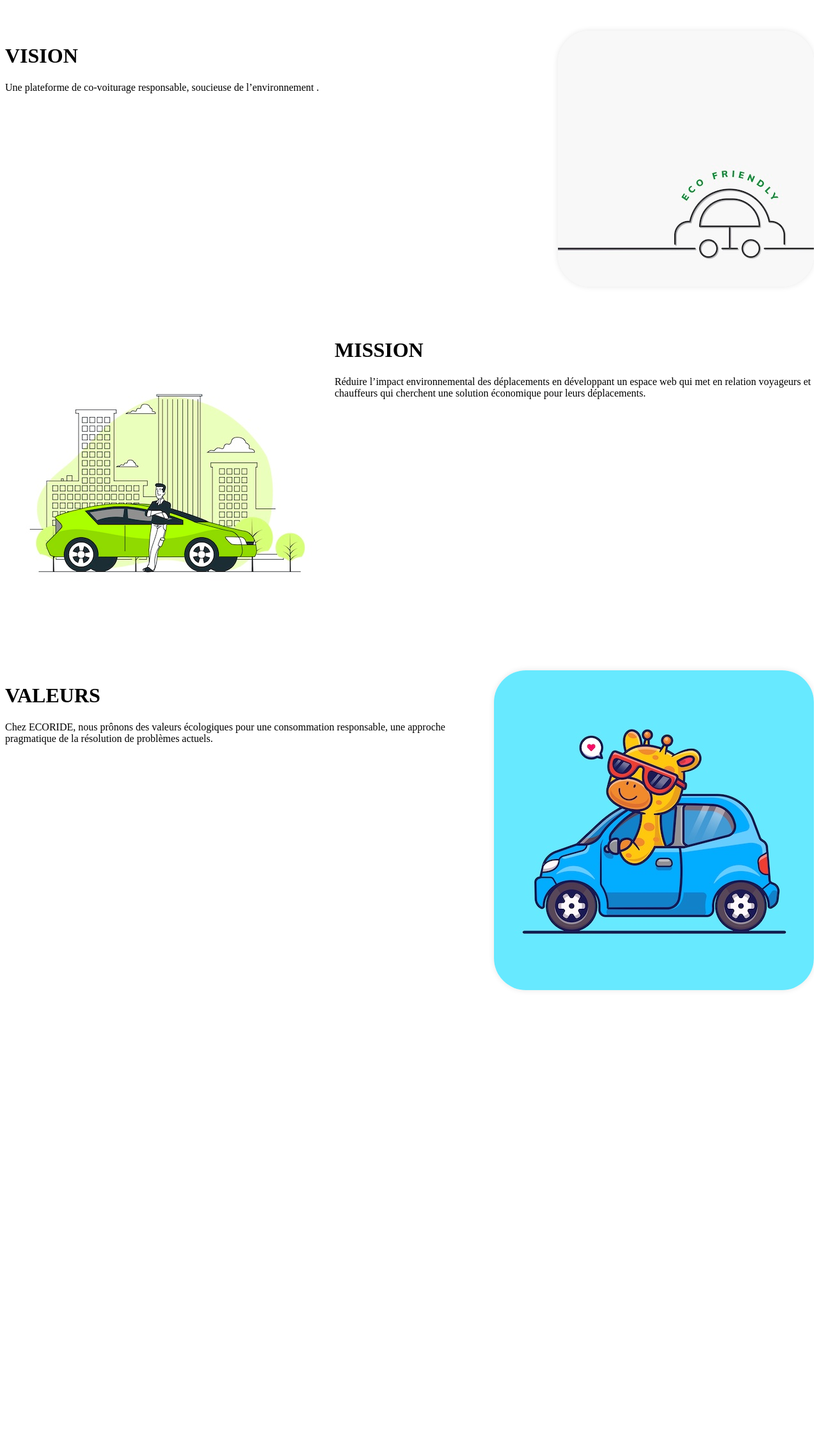
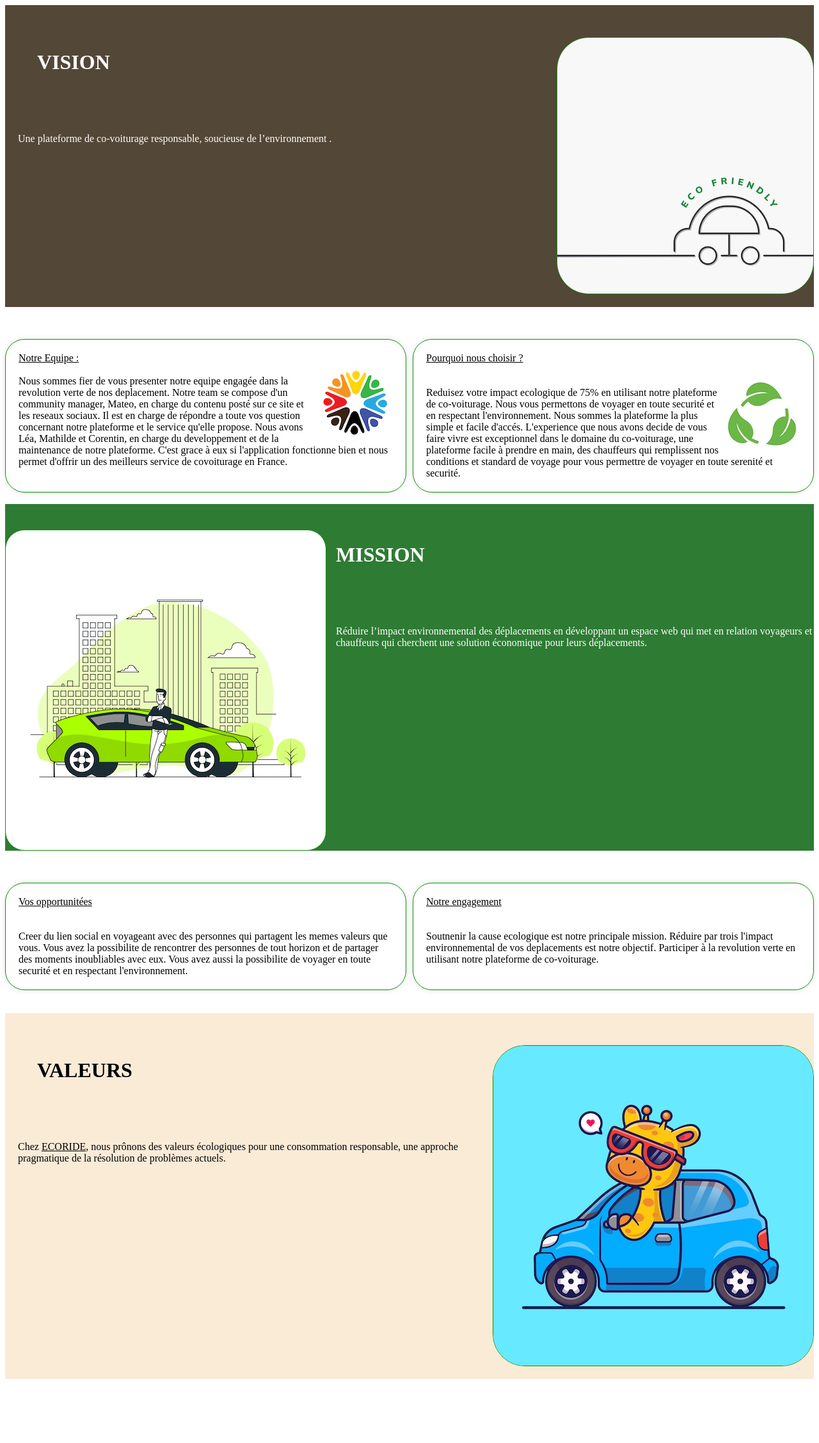
Before and after one commit to 92radar/ecoRide-DrissBenkirane, a PHP site: page /pages/home.html in a window 1280 px wide. Shown: the whole page at 64% size. Before the commit the page ends 1548 px from the top, so only its background shows below. Run offline with PHP 8.4, Linux system fonts and the light colour scheme.

Commit message:
changement de style de la page d'acceuil
rajout de couleur de visuel et de contenu pour la page d'acceuil

```diff
--- a/pages/home.html
+++ b/pages/home.html
@@ -1,28 +1,70 @@
 <link rel="stylesheet" href="styles/home.css">
 
-<div class="container">
+
+
+
+
+<div class="first-container">
     <img src="../images/67319.jpg" alt="Description de l'image" class="right-image">
-    <h1>VISION</h1>
+    <h1>VISION</h1></br></br></br>
     <p class="left-text">
         Une plateforme de co-voiturage responsable, soucieuse de
         l’environnement .
     </p>
 </div>
+<div class="conteneur-grid">
+    <div class="colonne"><u>Notre Equipe :</u></br>
+        <img src="../images/logoequipe.png" alt="Description de l'image" class=""></br>
+        Nous sommes fier de vous presenter notre equipe engagée dans la revolution verte de nos deplacement. Notre team
+        se compose d'un community manager, Mateo, en charge du contenu posté sur ce site et les reseaux sociaux. Il est
+        en charge de répondre a toute vos question concernant notre plateforme et le service qu'elle propose. Nous avons
+        Léa, Mathilde et Corentin, en charge du developpement et de la maintenance de notre plateforme. C'est grace à
+        eux si l'application fonctionne bien et nous permet d'offrir un des meilleurs service de covoiturage en France.
+    </div>
+    <div class="colonne"><u>Pourquoi nous choisir ?</u></br></br>
+        <img src="../images/green_leaf_recycle_sign.jpg" alt="Description de l'image" class=""></br>
+        Reduisez votre impact ecologique de 75% en utilisant notre plateforme de co-voiturage. Nous vous permettons de
+        voyager en toute securité et en respectant l'environnement.
+        Nous sommes la plateforme la plus simple et facile d'accés. L'experience que nous avons decide de vous faire
+        vivre est exceptionnel dans le domaine du co-voiturage, une plateforme facile à prendre en main, des chauffeurs
+        qui remplissent nos conditions et standard de voyage pour vous permettre de voyager en toute serenité et
+        securité.
+    </div>
 
-<div class="container">
+</div></br>
+
+<div class="container-middle">
     <img src="../images/3657391.jpg" alt="Description de l'image" class="left-image">
-    <h1>MISSION</h1>
+    <h1>MISSION</h1></br></br></br>
     <p class="left-text">
         Réduire l’impact environnemental des déplacements en développant un espace web qui met en relation voyageurs et
         chauffeurs qui cherchent une solution économique pour leurs déplacements.
     </p>
 </div>
 
-<div class="container container-bottom">
+<div class="conteneur-grid">
+    <div class="colonne"><u>Vos opportunitées</u></br></br>
+        </br>
+        Creer du lien social en voyageant avec des personnes qui partagent les memes valeurs que vous. Vous avez la
+        possibilite de rencontrer des personnes de tout horizon et de partager des moments inoubliables avec eux. Vous
+        avez aussi la possibilite de voyager en toute securité et en respectant l'environnement.
+    </div>
+    <div class="colonne"><u>Notre engagement</u>
+        </br></br>
+        </br>
+        Soutnenir la cause ecologique est notre principale mission. Réduire par trois l'impact environnemental de
+        vos
+        deplacements est notre objectif. Participer à la revolution verte en utilisant notre plateforme de
+        co-voiturage.
+    </div>
+</div></br></br>
+
+<div class="first-container container-bottom">
     <img src="../images/7500_8_2_04.jpg" alt="Description de l'image" class="right-image">
-    <h1>VALEURS</h1>
+    <h1>VALEURS</h1></br></br></br>
     <p class="left-text">
-        Chez ECORIDE, nous prônons des valeurs écologiques pour une consommation responsable, une approche pragmatique
+        Chez <u>ECORIDE</u>, nous prônons des valeurs écologiques pour une consommation responsable, une approche
+        pragmatique
         de la résolution de problèmes actuels.
     </p>
 </div>
--- a/styles/header.css
+++ b/styles/header.css
@@ -1,4 +1,4 @@
 .bg-custom {
-    background-color: #177A23;
+    background-color: #29a938b7;
     /* Remplacez par votre couleur */
 }
--- a/styles/home.css
+++ b/styles/home.css
@@ -1,6 +1,31 @@
-.container {
+* {
+    font-family: 'Marianne';
+}
+
+.first-container {
+    overflow: auto;
+    padding-top: 50px;
+    background-color: rgb(83, 71, 55);
+    color: #fefffe;
+
+
+
+
+
+
+
+    /* Important pour que le conteneur englobe les éléments flottants */
+}
+
+.container-middle {
     overflow: auto;
     padding-top: 40px;
+    background-color: rgb(46, 123, 52);
+    color: #fefffe;
+
+
+
+
 
 
     /* Important pour que le conteneur englobe les éléments flottants */
@@ -12,8 +37,9 @@
     margin-left: 15px;
     margin-bottom: 20px;
     border-radius: 50px;
+    border: 1px solid #0e910a;
     /* Coins arrondis */
-    box-shadow: 0 0 10px rgba(0, 0, 0, 0.1);
+
     /* Ombre portée */
 
 
@@ -24,13 +50,17 @@
 .left-image {
     float: left;
     margin-right: 15px;
+    border-radius: 30px;
+    border: 1px solid #0e910a;
 
 }
 
 
 
 .container-bottom {
-    margin-bottom: 150px;
+    margin-bottom: 100px;
+    background-color: antiquewhite;
+    color: black;
 }
 
 
@@ -55,3 +85,36 @@
         margin-bottom: 50px;
     }
 }
+
+.conteneur-grid {
+    display: grid;
+    grid-template-columns: 1fr 1fr;
+    /* Trois colonnes de largeur égale */
+    gap: 10px;
+    margin-top: 50px;
+
+
+
+    /* Espace entre les colonnes */
+}
+
+.colonne {
+    background-color: #fefffe;
+    padding: 20px;
+    border: 1px solid #0e910a;
+    border-radius: 30px;
+    box-shadow: 0 0 10px rgba(0, 0, 0, 0.1);
+
+}
+
+img {
+    float: right;
+}
+
+h1 {
+    margin-left: 50px;
+}
+
+p {
+    margin-left: 20px;
+}
--- a/styles/research.css
+++ b/styles/research.css
@@ -10,7 +10,7 @@
         height: 100%;
         background-color: #1181C9;
         background-size: cover;
-        filter: brightness(0.3);
+
     }
 
     * {
@@ -31,12 +31,12 @@
     align-items: center;
 
     /* Aligner verticalement les éléments */
-    border: 1px solid #ccc;
+    border: 3px solid #29a938b7;
     display: flex;
     /* Bordure pour l'unité */
     border-radius: 30px;
     /* Bords arrondis */
-    padding: 5px;
+    padding: 15px;
     background-color: rgb(255, 255, 255);
 }
 
```
Also changed, not shown: index.html (+5 -4 lines), images/4600_9_10.jpg (added), images/green_leaf_recycle_sign.jpg (added), images/logoengagement.png (added), images/logoequipe.png (added).
